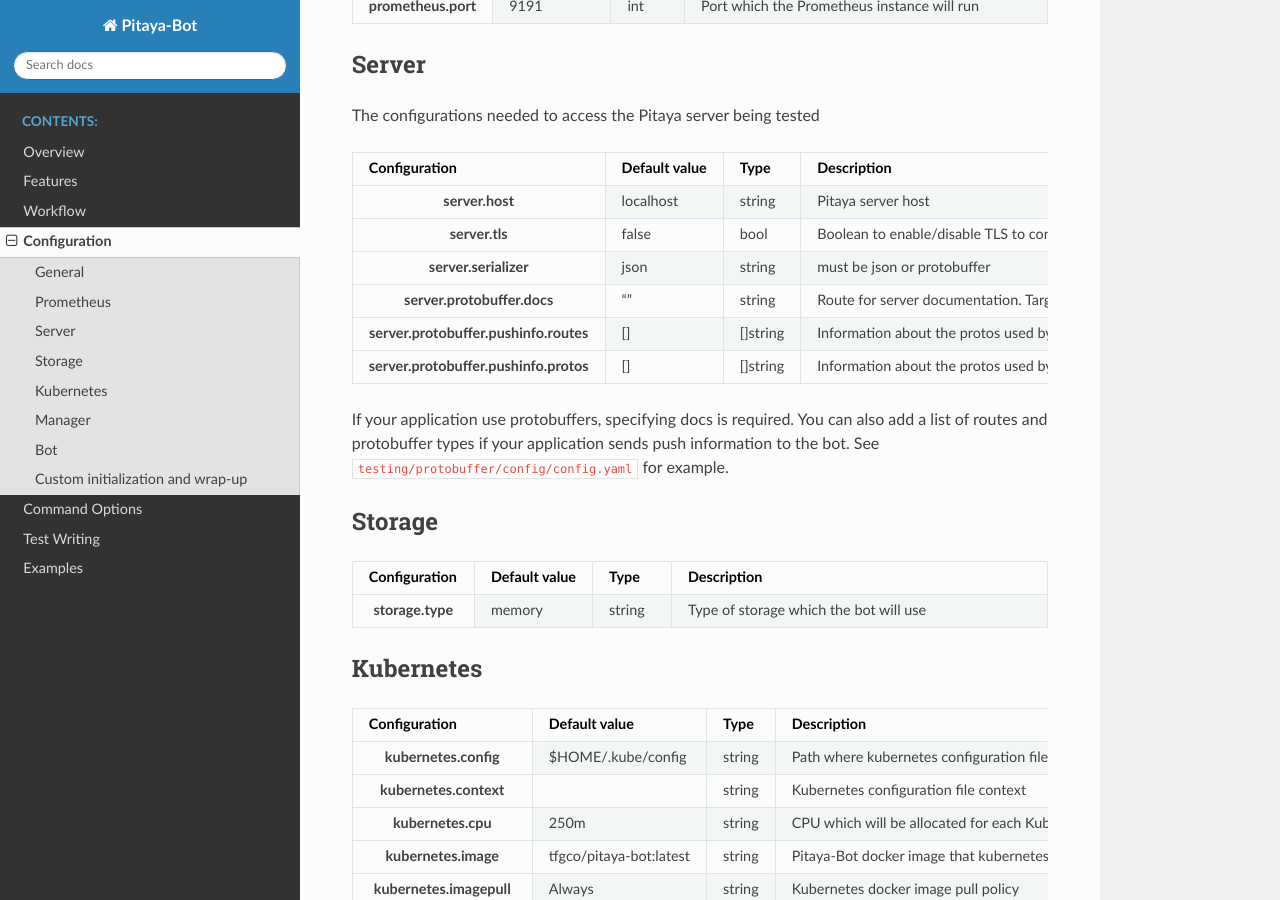
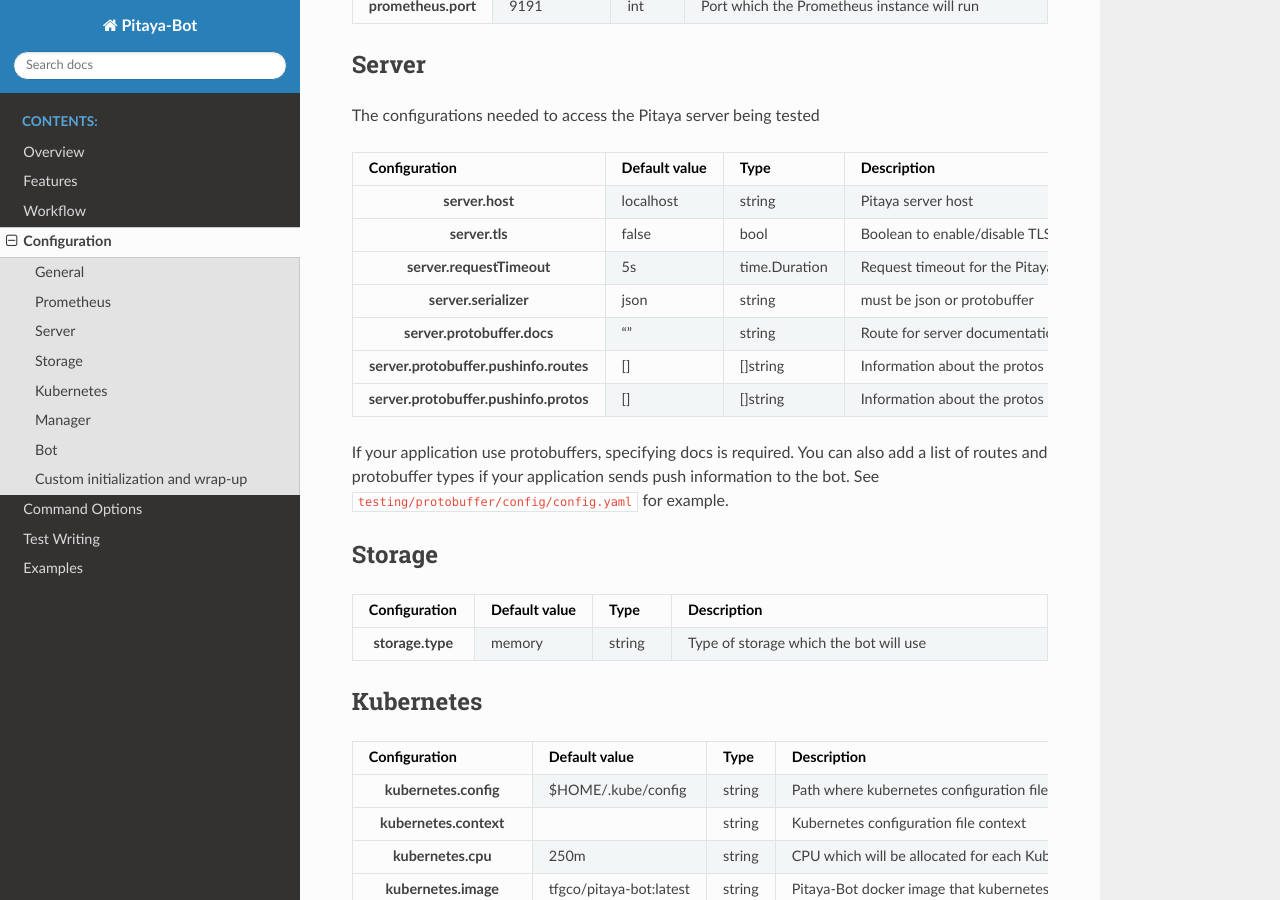
Before and after one commit to topfreegames/pitaya-bot, a Sphinx documentation site: the page built from docs/configuration.rst, in a window 1280 px wide and 900 px high, scrolled down 646 px. Built offline with Sphinx 7.4.7 and the Read the Docs theme 2.0.0, drawn with Linux system fonts in a browser that asks for light colours.

Commit message:
Document server.requestTimeout

```diff
--- a/docs/configuration.rst
+++ b/docs/configuration.rst
@@ -64,6 +64,10 @@ The configurations needed to access the Pitaya server being tested
     - false
     - bool
     - Boolean to enable/disable TLS to connect with Pitaya server
+  * - server.requestTimeout
+    - 5s
+    - time.Duration
+    - Request timeout for the Pitaya client
   * - server.serializer
     - json
     - string
```
